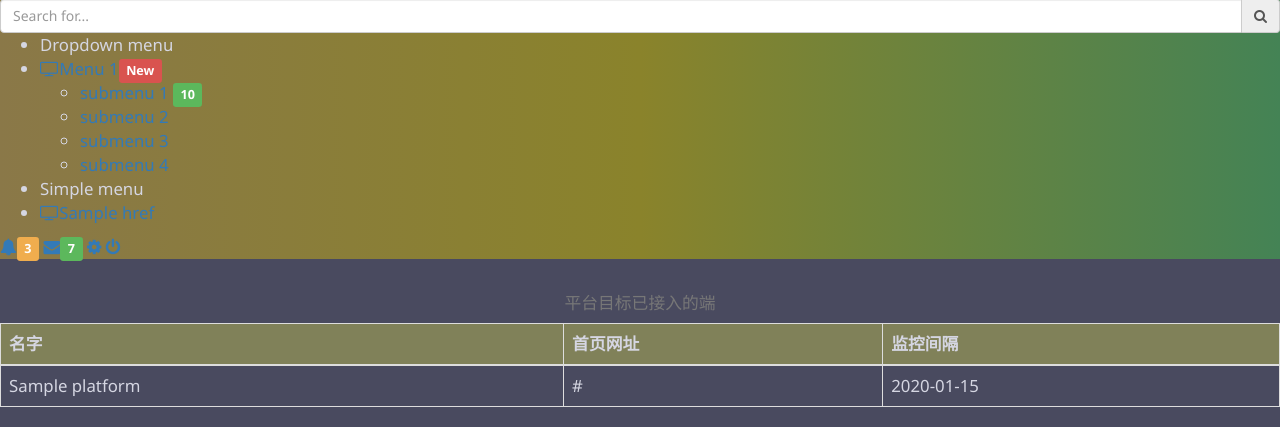
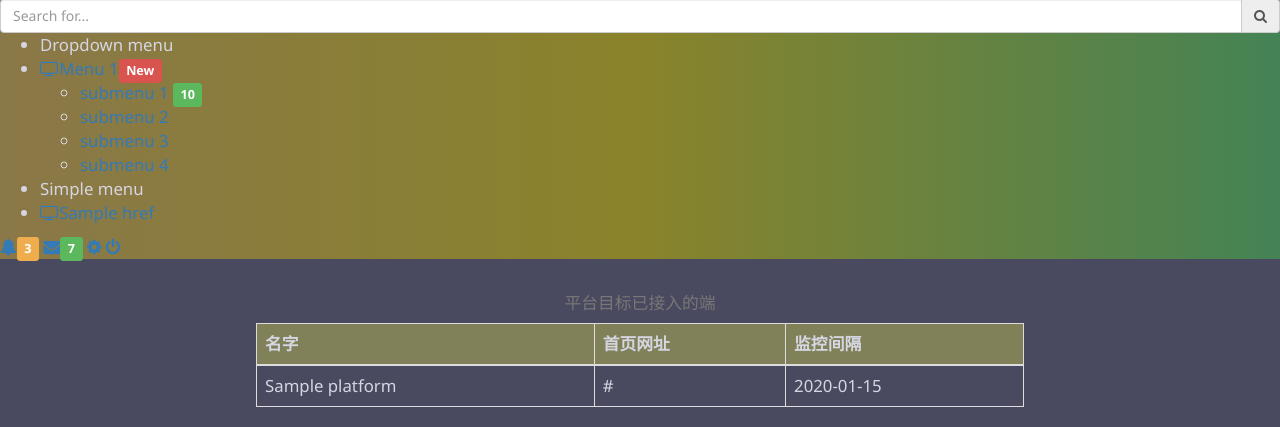
Before and after one commit to duningning/MyProject, a Django app: page /home/ in a window 1280 px wide. Shown: the part 628-1055 px from the top of the page. Run offline with Django 3.2, Linux system fonts and the light colour scheme; tables that the repository leaves empty hold one stand-in row (values such as "Sample post"); some libraries are stand-ins or nearby versions.

Commit message:
设置页面显示表格 及格式调整

```diff
--- a/Myapp/templates/home.html
+++ b/Myapp/templates/home.html
@@ -10,7 +10,7 @@
 	<div class="page-wrapper">
 
     {% include 'menu.html' %}
-        <table class="table table-bordered">
+        <table class="table table-bordered" style="width: 60%;margin-left: 20%;margin-right: 20%">
             <caption style="text-align: center">平台目标已接入的端</caption>
 
             <thead>
```
